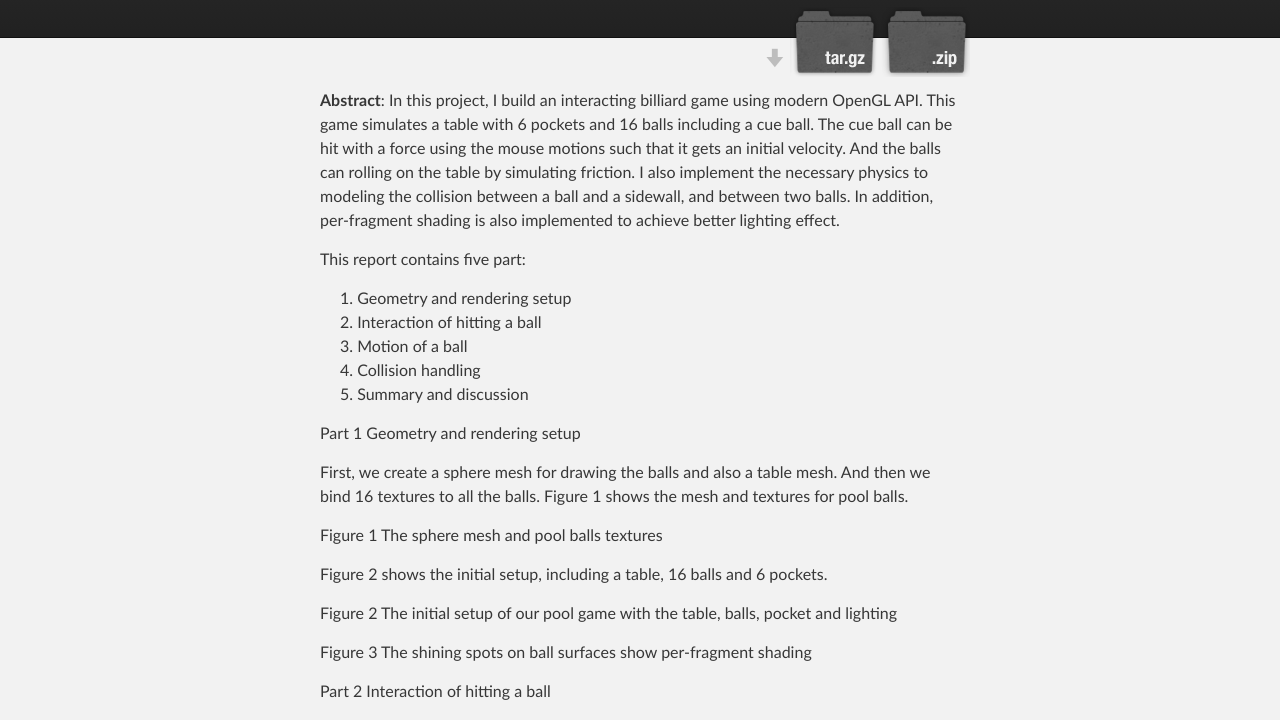
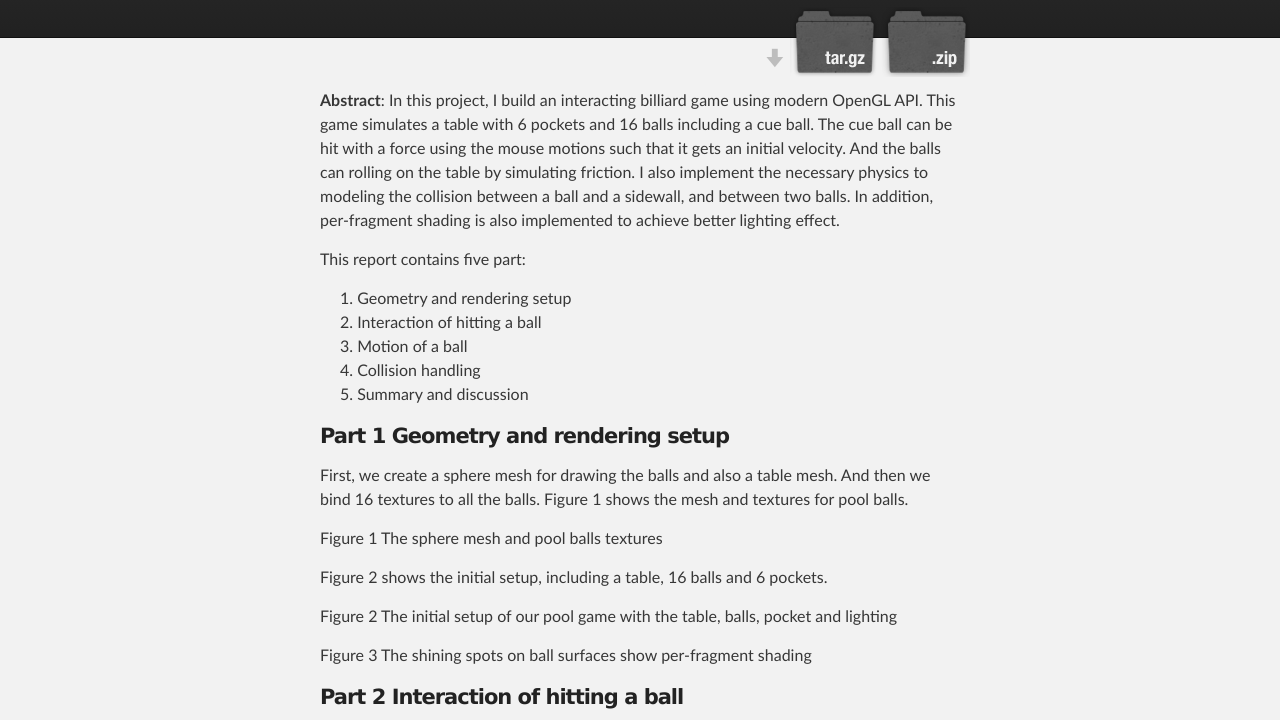
Before and after one commit to zhongyn/opengl-8-ball-pool-game, a plain HTML site: page index.html in a window 1280 px wide. Shown: the part 199-919 px from the top of the page. Drawn offline with Linux system fonts and the light colour scheme.

Commit message:
Create gh-pages branch via GitHub

```diff
--- a/index.html
+++ b/index.html
@@ -41,7 +41,8 @@
 <li>Motion of a ball</li>
 <li>Collision handling</li>
 <li>Summary and discussion</li>
-</ol><p>Part 1 Geometry and rendering setup</p>
+</ol><h4>
+<a name="part-1-geometry-and-rendering-setup" class="anchor" href="#part-1-geometry-and-rendering-setup"><span class="octicon octicon-link"></span></a>Part 1 Geometry and rendering setup</h4>
 
 <p>First, we create a sphere mesh for drawing the balls and also a table mesh. And then we bind 16 textures to all the balls. Figure 1 shows the mesh and textures for pool balls. </p>
 
@@ -53,7 +54,8 @@
 
 <p>Figure 3 The shining spots on ball surfaces show per-fragment shading</p>
 
-<p>Part 2 Interaction of hitting a ball</p>
+<h4>
+<a name="part-2-interaction-of-hitting-a-ball" class="anchor" href="#part-2-interaction-of-hitting-a-ball"><span class="octicon octicon-link"></span></a>Part 2 Interaction of hitting a ball</h4>
 
 <p>In this part, we implement an interface for hitting a ball. We can press down the left button of the mouse, mouse the cursor to a ball surface and release the mouse. The end position on the ball is the hitting point, and the vector from which the mouse moved towards the hitting point gives the force on the ball at the hitting point. </p>
 
```
Also changed, not shown: params.json (+1 -1 lines).
